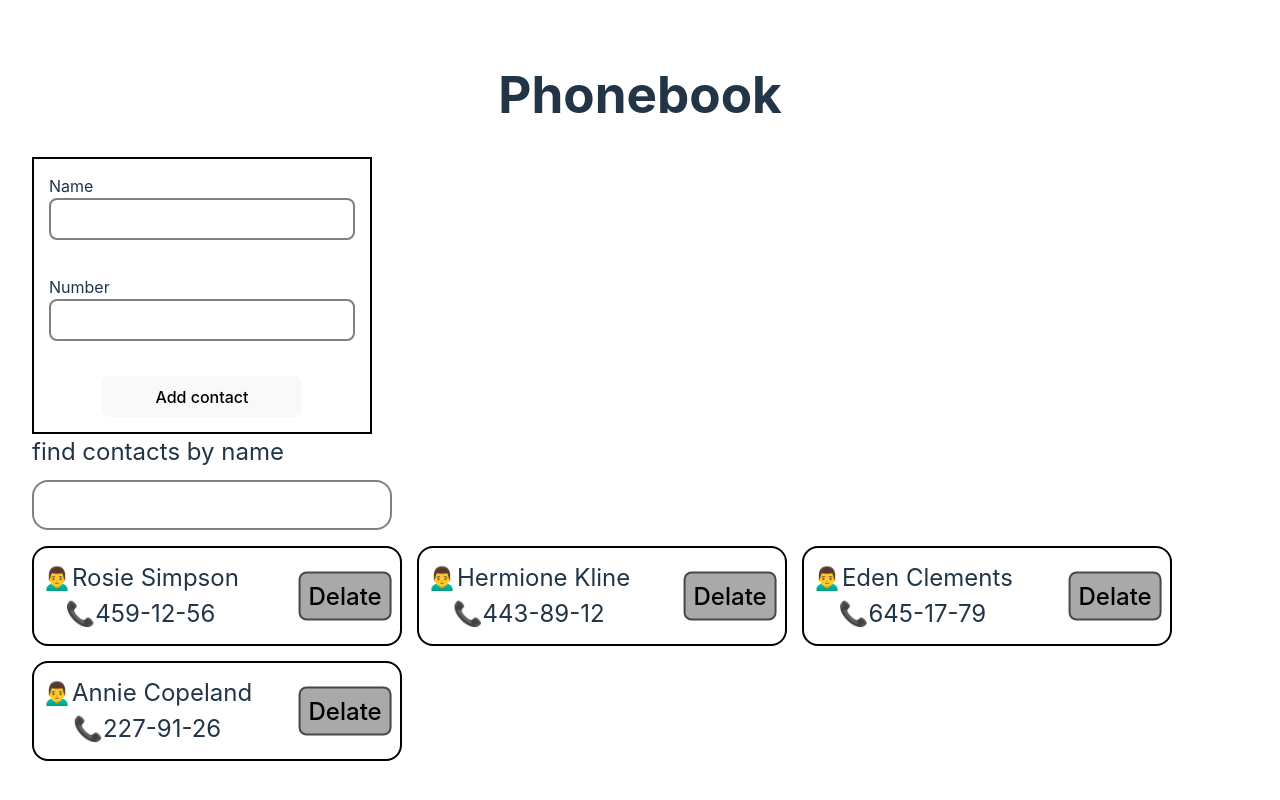
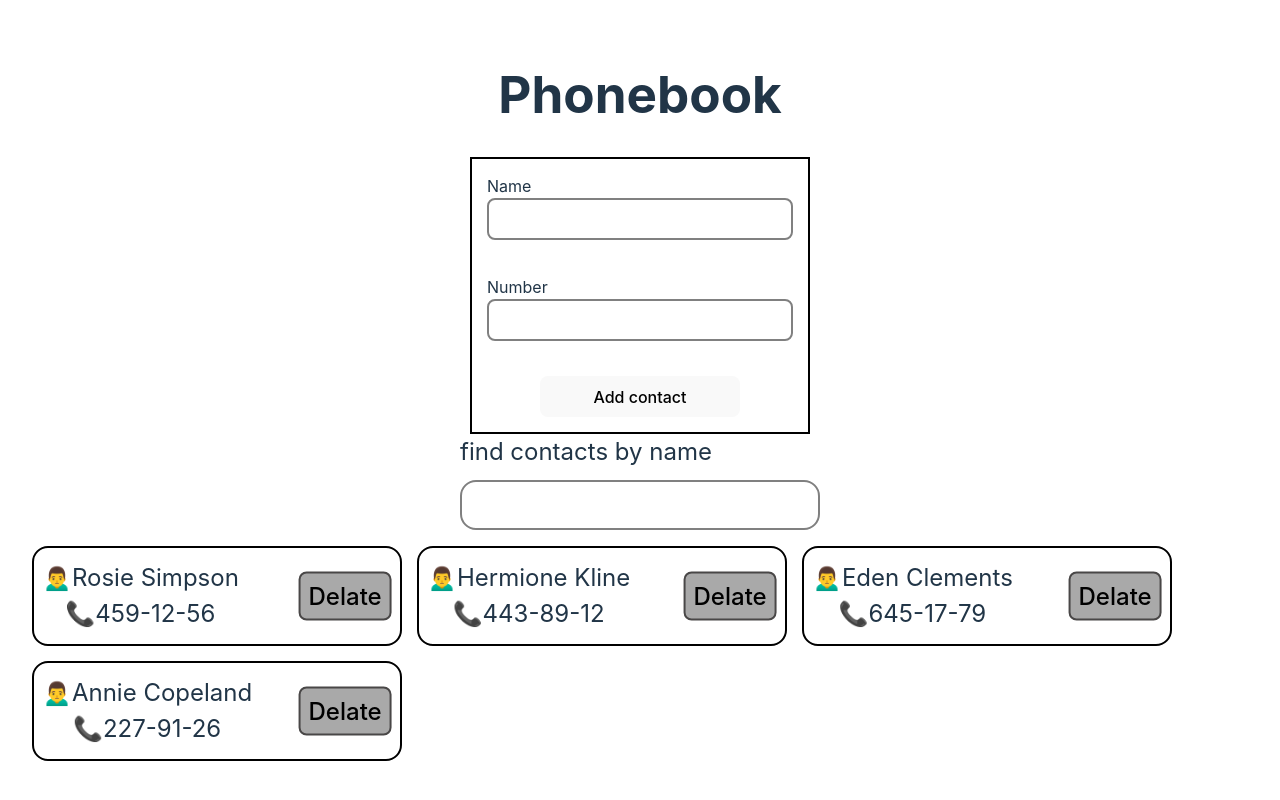
Before and after one commit to korniyenko88/goit-react-hw-03, a React (Vite) app: page / in a window 1280 px wide. Shown: the top 800 px of the page. Built offline with nearby package versions, Linux system fonts and the light colour scheme.

Commit message:
add styles

```diff
--- a/src/components/ContactForm/ContactForm.jsx
+++ b/src/components/ContactForm/ContactForm.jsx
@@ -2,6 +2,7 @@ import styles from './ContactForm.module.css';
 
 const ContactForm = () => {
   return (
+    <div className={styles.divform}>
       <form className={styles.form}>
         <label className={styles.formname}>
           <span>Name</span>
@@ -13,6 +14,7 @@ const ContactForm = () => {
         </label>
         <button className={styles.addbtn}>Add contact</button>
       </form>
+    </div>
   );
 };
 
--- a/src/components/ContactForm/ContactForm.module.css
+++ b/src/components/ContactForm/ContactForm.module.css
@@ -1,3 +1,8 @@
+.divform {
+  display: flex;
+  flex-direction: column;
+  align-items: center;
+}
 .form {
   width: 340px;
   display: flex;
--- a/src/components/SearchBox/SearchBox.jsx
+++ b/src/components/SearchBox/SearchBox.jsx
@@ -2,6 +2,7 @@ import styles from './SearchBox.module.css';
 
 const SearchBox = ({ searchTerm, onSearchChange }) => {
   return (
+    <div className={styles.divsearch}>
     <label className={styles.searchinput}>
       <span className={styles.tex}>find contacts by name</span>
       <input
@@ -12,7 +13,8 @@ const SearchBox = ({ searchTerm, onSearchChange }) => {
         value={searchTerm}
         onChange={onSearchChange}
       />
-    </label>
+      </label>
+      </div>
   );
 };
 
--- a/src/components/SearchBox/SearchBox.module.css
+++ b/src/components/SearchBox/SearchBox.module.css
@@ -1,3 +1,8 @@
+.divsearch {
+  display: flex;
+  flex-direction: column;
+  align-items: center;
+}
 .searchinput {
   display: flex;
   flex-direction: column;
```
Lines whose indentation alone changed are shown as unchanged.
